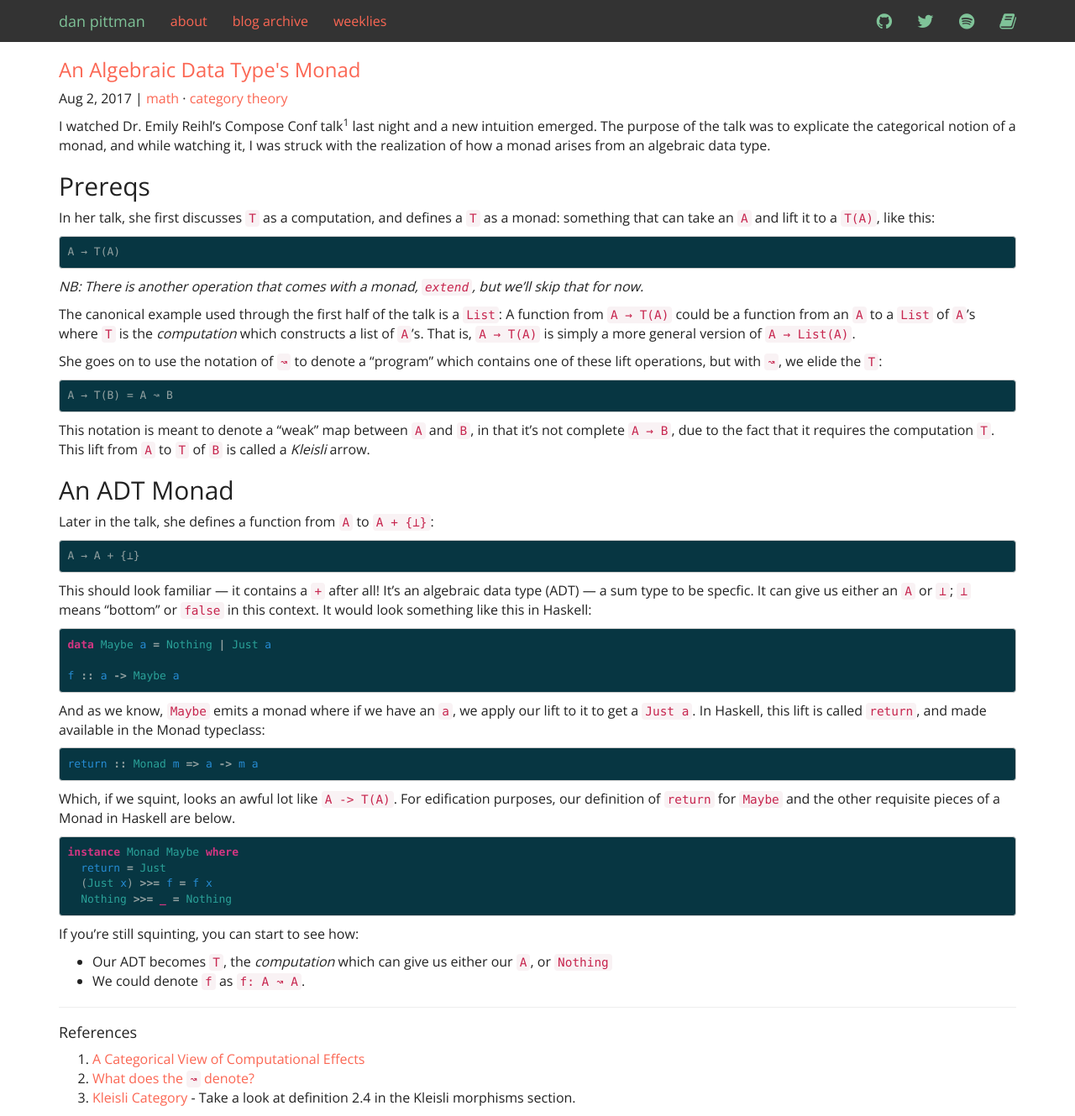
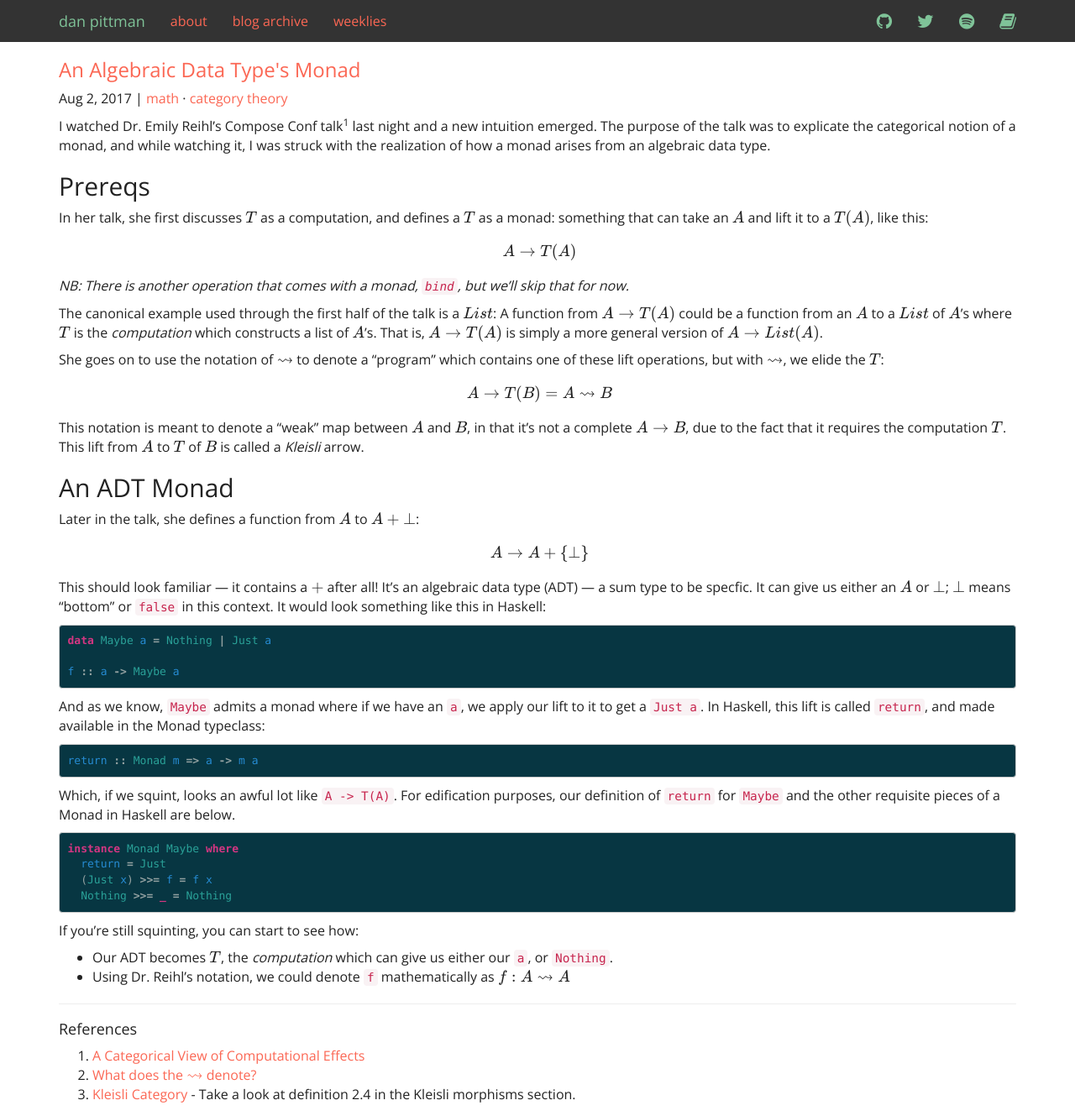
Before and after one commit to pittma/dpitt.me, a Jekyll site: the page built from blog/_posts/2017-08-02-adt-monad.md, in a window 1280 px wide and 1329 px high. Shown: the whole window at 84% size. Built offline with Jekyll 4.4.1, drawn with Linux system fonts in a browser that asks for light colours; formulas are drawn with MathJax 3.

```diff
--- a/blog/_posts/2017-08-02-adt-monad.md
+++ b/blog/_posts/2017-08-02-adt-monad.md
@@ -10,36 +10,39 @@ I watched Dr. Emily Reihl's Compose Conf talk<sup>1</sup> last night and a new i
 
 ## Prereqs
 
-In her talk, she first discusses `T` as a computation, and defines a `T` as a monad: something that can take an `A` and lift it to a `T(A)`, like this:
+In her talk, she first discusses $T$ as a computation, and defines a $T$ as a monad: something that can take an $A$ and lift it to a $T(A)$, like this:
 
-<pre>
-A &rarr; T(A)
-</pre>
+$$\
+A \rightarrow T(A)
+$$
 
-_NB: There is another operation that comes with a monad, `extend`, but we'll skip that for now._
+_NB: There is another operation that comes with a monad, `bind`, but we'll skip that for now._
 
-The canonical example used through the first half of the talk is a `List`: A function from <code>A &rarr; T(A)</code> could be a function from an `A` to a `List` of `A`'s where `T` is the _computation_ which constructs a list of `A`'s. That is, <code>A &rarr; T(A)</code> is simply a more general version of <code>A &rarr; List(A)</code>.
+The canonical example used through the first half of the talk is a $List$: A function from $A \rightarrow T(A)$ could be a function from an $A$ to a $List$ of $A$'s where $T$ is the _computation_ which constructs a list of $A$'s. That is, $A \rightarrow T(A)$ is simply a more general version of $A \rightarrow List(A)$.
 
-She goes on to use the notation of <code>&#8605;</code> to denote a "program" which contains one of these lift operations, but with <code>&#8605;</code>, we elide the `T`:
-<pre>
-A &rarr; T(B) = A &#8605; B
-</pre>
+She goes on to use the notation of $\leadsto$ to denote a "program" which contains one of these lift operations, but with $\leadsto$, we elide the $T$:
 
-This notation is meant to denote a "weak" map between `A` and `B`, in that it's not complete <code> A &rarr; B</code>, due to the fact that it requires the computation `T`. This lift from `A` to `T` of `B` is called a _Kleisli_ arrow.
+$$\
+A \rightarrow T(B) = A \leadsto B
+$$
+
+This notation is meant to denote a "weak" map between $A$ and $B$, in that it's not a complete $A \rightarrow B$, due to the fact that it requires the computation $T$. This lift from $A$ to $T$ of $B$ is called a _Kleisli_ arrow.
 
 ## An ADT Monad
 
-Later in the talk, she defines a function from `A` to <code>A + {&#8869;}</code>:
-<pre>
-A &rarr; A + {&#8869;}
-</pre>
-This should look familiar — it contains a `+` after all! It's an algebraic data type (ADT) — a sum type to be specfic. It can give us either an `A` or <code>&#8869;</code>; <code>&#8869;</code> means "bottom" or `false` in this context.  It would look something like this in Haskell:
+Later in the talk, she defines a function from $A$ to $A + \bot$:
+
+$$\
+A \rightarrow A + \{\bot\}
+$$
+
+This should look familiar — it contains a $+$ after all! It's an algebraic data type (ADT) — a sum type to be specfic. It can give us either an $A$ or ${\bot}$; $\bot$ means "bottom" or `false` in this context.  It would look something like this in Haskell:
 {% highlight haskell %}
 data Maybe a = Nothing | Just a
 
 f :: a -> Maybe a
 {% endhighlight %}
-And as we know, `Maybe` emits a monad where if we have an `a`, we apply our lift to it to get a `Just a`. In Haskell, this lift is called `return`, and made available in the Monad typeclass:
+And as we know, `Maybe` admits a monad where if we have an `a`, we apply our lift to it to get a `Just a`. In Haskell, this lift is called `return`, and made available in the Monad typeclass:
 
 {% highlight haskell %}
 return :: Monad m => a -> m a
@@ -56,13 +59,13 @@ instance Monad Maybe where
 
 If you're still squinting, you can start to see how:
 
-* Our ADT becomes `T`, the _computation_ which can give us either our `A`, or `Nothing`
-* We could denote `f` as <code>f: A &#8605; A</code>.
+* Our ADT becomes $T$, the _computation_ which can give us either our `a`, or `Nothing`.
+* Using Dr. Reihl's notation, we could denote `f` mathematically as $f : A \leadsto A$
 
 ---
 #### References
 1. [A Categorical View of Computational Effects](https://www.youtube.com/watch?v=6t6bsWVOIzs)
-2. [What does the <code>&#8605;</code> denote?](https://twitter.com/emilyriehl/status/893769689146433536)
+2. [What does the $\leadsto$ denote?](https://twitter.com/emilyriehl/status/893769689146433536)
 3. [Kleisli Category](https://ncatlab.org/nlab/show/Kleisli+category) - Take a look at definition 2.4 in the Kleisli morphisms section.
 
 {% include stats.html %}
```
Also changed, not shown: _drafts/hauntology-fp.md (added, +20 -0 lines), _includes/head.html (+8 -0 lines), blog/_posts/2017-05-23-hott-desiderata.md (+11 -11 lines).
